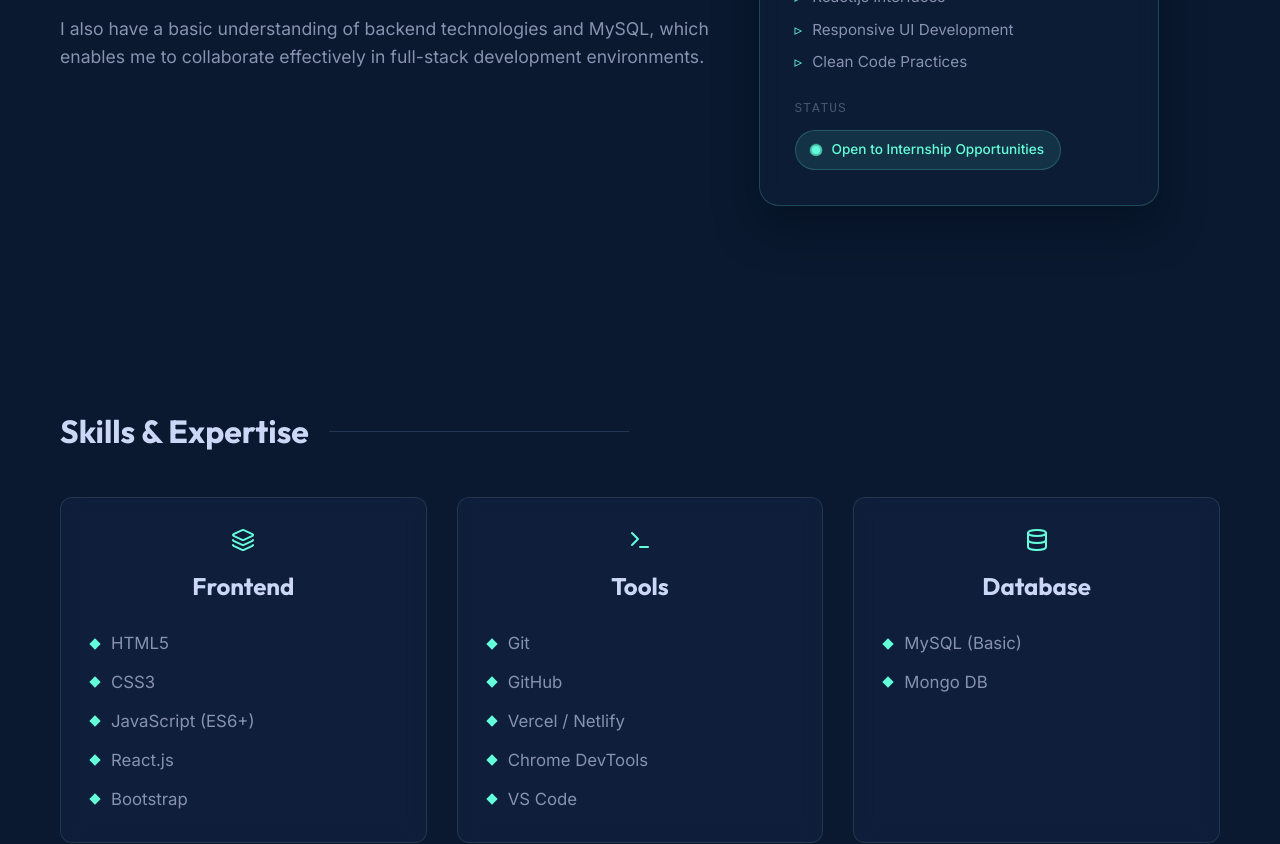
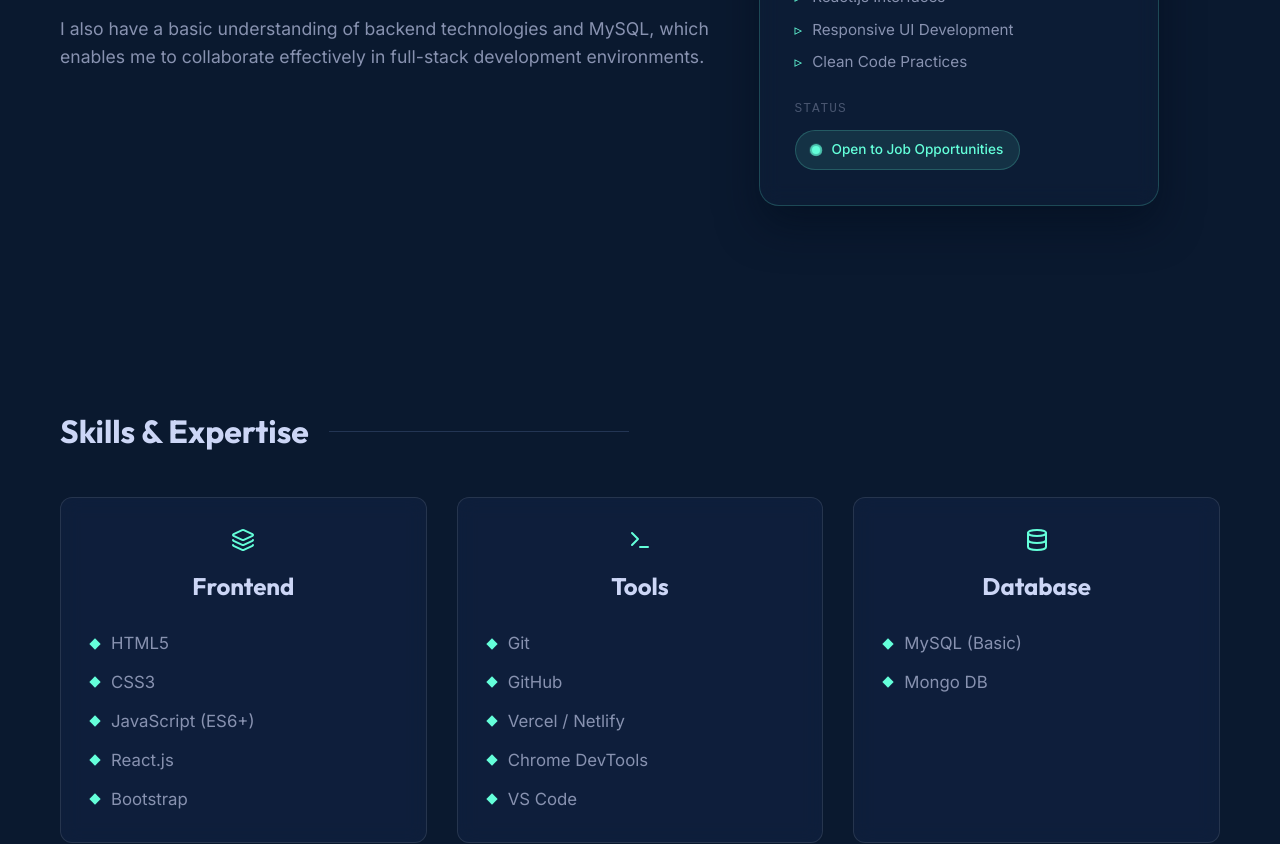
Before and after one commit to Mohamedfazil2004/Portfolio, a React (Vite) app: page / in a window 1280 px wide. Shown: the part 1300-2144 px from the top of the page. Built offline with nearby package versions, Linux system fonts and the light colour scheme.

Commit message:
Update availability status from Internship to Job Opportunities

```diff
--- a/src/components/About.jsx
+++ b/src/components/About.jsx
@@ -68,7 +68,7 @@ const About = () => {
                 <label>Status</label>
                 <div className="status-badge">
                   <span className="pulse-dot"></span>
-                  Open to Internship Opportunities
+                  Open to Job Opportunities
                 </div>
               </div>
             </div>
--- a/src/components/Contact.jsx
+++ b/src/components/Contact.jsx
@@ -64,7 +64,7 @@ const Contact = () => {
         <span className="text-cyan monospace">What's Next?</span>
         <h2 className="contact-title">Get In Touch</h2>
         <p className="contact-desc">
-          I'm currently looking for internship opportunities to grow my skills and contribute to exciting projects.
+          I'm currently looking for full-time job opportunities to grow my skills and contribute to exciting projects.
           Whether you have a question or just want to say hi, I'll try my best to get back to you!
         </p>
       </div>
```
